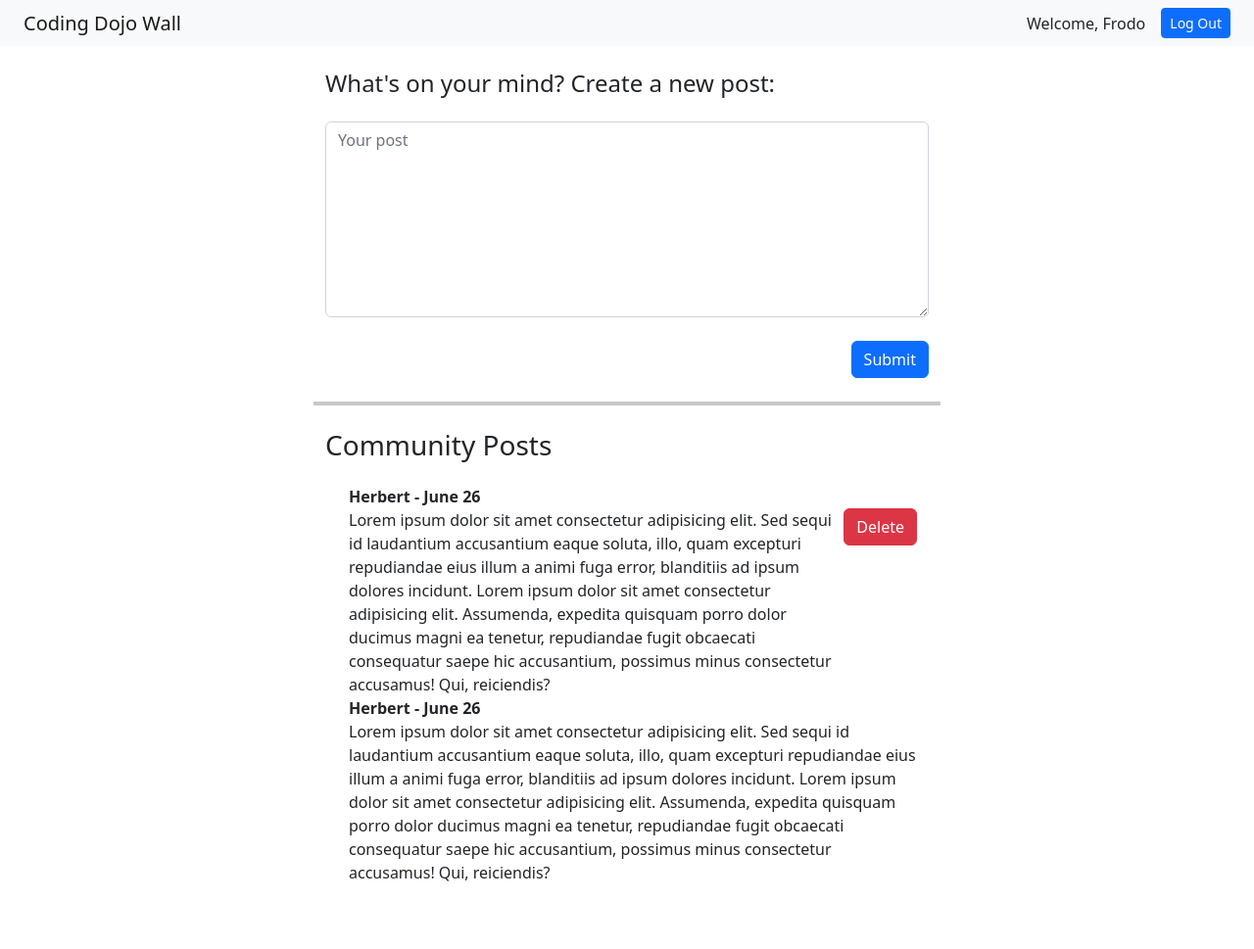
After one commit to JohnathonBowers/Bowers_Johnathon_Coding_Dojo_Wall, a Flask app: template flask_app/templates/wall.html in a window 1280 px wide. The commit adds this page. Shown: the whole page at 98% size. Run offline with Flask 2, Linux system fonts and the light colour scheme; the template is opened without the code that fills it, so the values that code supplies are empty; parts of the project's set-up code (start-up, migrations or seed data) failed here and were passed over.

Commit message:
code wall template

```diff
--- a/flask_app/static/style.css
+++ b/flask_app/static/style.css
@@ -4,3 +4,7 @@
     margin: 0px;
     padding: 0px;
 }
+
+#user-post {
+    height: 200px;
+}
--- a/flask_app/templates/login_registration.html
+++ b/flask_app/templates/login_registration.html
@@ -6,7 +6,7 @@
     <meta name="viewport" content="width=device-width, initial-scale=1.0">
     <title>Login</title>
     <link rel="stylesheet" href="https://cdn.jsdelivr.net/npm/bootstrap@5.2.2/dist/css/bootstrap.min.css">
-    <link rel="stylesheet" type="text/css" href="{{ url_for('static', filename='styles.css') }}">
+    <link rel="stylesheet" type="text/css" href="{{ url_for('static', filename='style.css') }}">
 </head>
 <body>
     <nav class="navbar bg-light">
--- /dev/null
+++ b/flask_app/templates/wall.html
@@ -0,0 +1,61 @@
+<!DOCTYPE html>
+<html lang="en">
+<head>
+    <meta charset="UTF-8">
+    <meta http-equiv="X-UA-Compatible" content="IE=edge">
+    <meta name="viewport" content="width=device-width, initial-scale=1.0">
+    <title>Wall</title>
+    <link rel="stylesheet" href="https://cdn.jsdelivr.net/npm/bootstrap@5.2.2/dist/css/bootstrap.min.css">
+    <link rel="stylesheet" type="text/css" href="{{ url_for('static', filename='style.css') }}">
+</head>
+<body>
+    <nav class="navbar bg-light d-flex">
+        <div class="ms-4 me-auto">
+            <a href="/wall" class="navbar-brand">Coding Dojo Wall</a>
+        </div>
+        <div>
+            <p class="my-auto me-2">Welcome, Frodo</p>
+        </div>
+        <div>
+            <a href="/logout"><button class="btn btn-primary btn-sm ms-2 me-4">Log Out</button></a>
+        </div>
+    </nav>
+    <div class="container col-lg-6 justify-content-start mb-4">
+        <h4 class="mt-4 mb-4">What's on your mind? Create a new post:</h4>
+        <form action="/wall-post" method="post">
+            <textarea name="comment" class="form-control" style="height: 200px;" placeholder="Your post"></textarea>
+            <div class="d-flex justify-content-end mt-4">
+                <button class="btn btn-primary">Submit</button>
+            </div>
+        </form>
+    </div>
+    <hr class="my-4 mx-auto border border-dark border-2 col-lg-6">
+    <div class="container col-lg-6 justify-content-start mb-4">
+        <h3 class="mb-4 sticky-top">Community Posts</h3>
+        <div style="height: 450px;" class="container ps-4 overflow-scroll">
+            <table>
+                <thead>
+                    <th><strong>Herbert - June 26</strong></th>
+                    <th></th>
+                </thead>
+                <tbody>
+                    <tr class="d-flex align-items-start">
+                        <td>Lorem ipsum dolor sit amet consectetur adipisicing elit. Sed sequi id laudantium accusantium eaque soluta, illo, quam excepturi repudiandae eius illum a animi fuga error, blanditiis ad ipsum dolores incidunt. Lorem ipsum dolor sit amet consectetur adipisicing elit. Assumenda, expedita quisquam porro dolor ducimus magni ea tenetur, repudiandae fugit obcaecati consequatur saepe hic accusantium, possimus minus consectetur accusamus! Qui, reiciendis?</td>
+                        <td><a href="#"><button class="btn btn-small btn-danger">Delete</button></a></td>
+                    </tr>
+                </tbody>
+                <thead>
+                    <th><strong>Herbert - June 26</strong></th>
+                    <th></th>
+                </thead>
+                <tbody>
+                    <tr>
+                        <td>Lorem ipsum dolor sit amet consectetur adipisicing elit. Sed sequi id laudantium accusantium eaque soluta, illo, quam excepturi repudiandae eius illum a animi fuga error, blanditiis ad ipsum dolores incidunt. Lorem ipsum dolor sit amet consectetur adipisicing elit. Assumenda, expedita quisquam porro dolor ducimus magni ea tenetur, repudiandae fugit obcaecati consequatur saepe hic accusantium, possimus minus consectetur accusamus! Qui, reiciendis?</td>
+                        <td><a></a></td>
+                    </tr>
+                </tbody>
+            </table>
+        </div>
+    </div>
+</body>
+</html>
```
